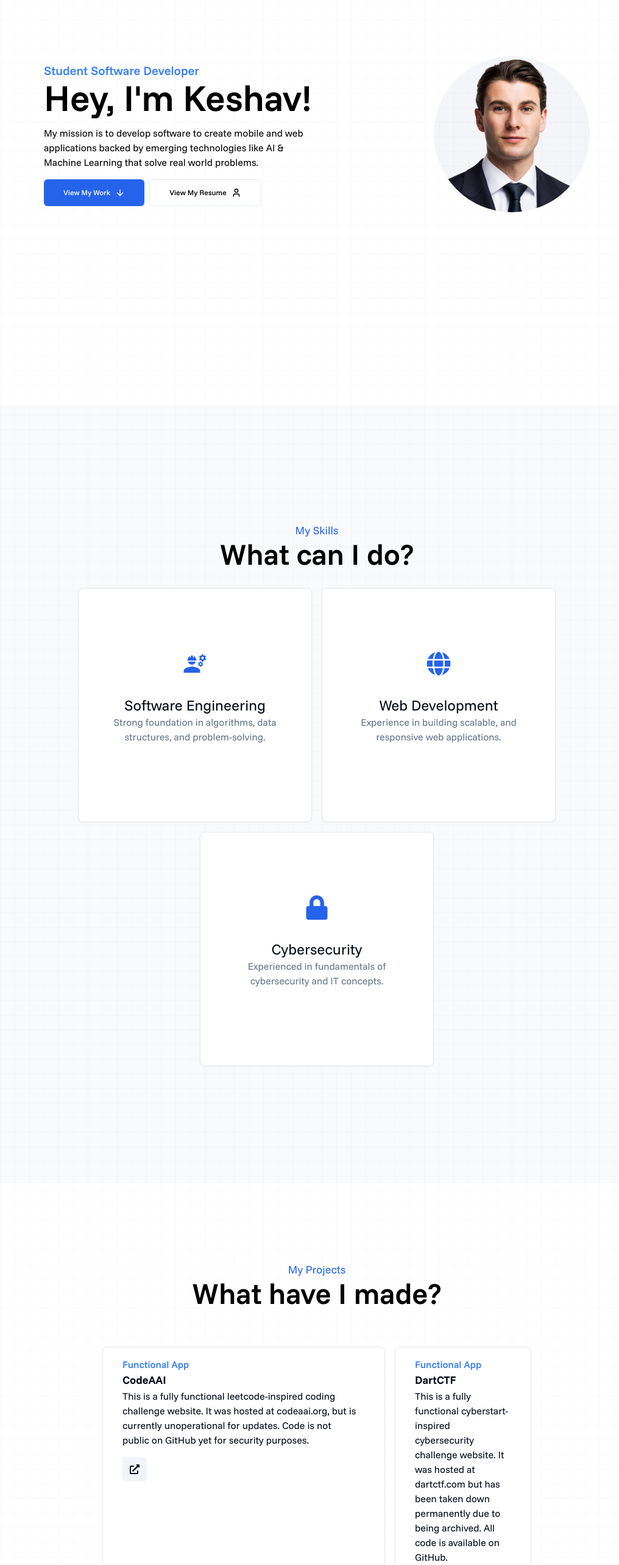
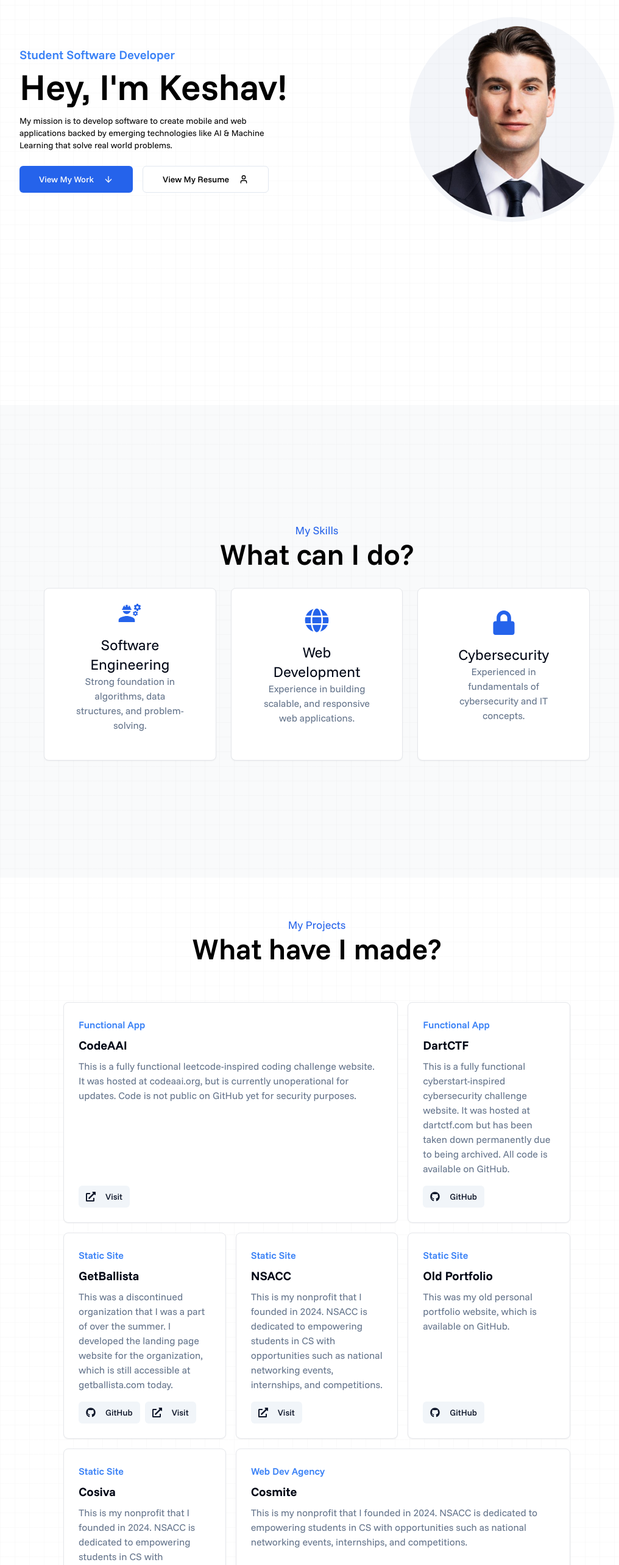
Before and after one commit to KeshavCode6/Portfolio, a Next.js app: page / in a window 1280 px wide. Shown: the part 160-2726 px from the top of the page at 61% size, without its empty margins (120-1136 px from the left). Built offline with nearby package versions, Linux system fonts and the light colour scheme.

Commit message:
final touches

```diff
--- a/src/components/sections/hero.tsx
+++ b/src/components/sections/hero.tsx
@@ -1,44 +1,47 @@
 "use client"
-import { Button } from "@/components/ui/button";
-import { ArrowDown, UserIcon } from "lucide-react";
-import Link from "next/link";
-import headshot from "@/public/headshot.png";
-import Image from "next/image";
-import React from "react";
-import { handleLinkClick } from "../navbar";
+
+import { Button } from "@/components/ui/button"
+import { ArrowDown, UserIcon } from "lucide-react"
+import Link from "next/link"
+import headshot from "@/public/headshot.png"
+import Image from "next/image"
+import { handleLinkClick } from "../navbar"
 
 export function Hero() {
     return (
-        <div className="relative flex items-center justify-center h-[95vh] gap-48 z-40 mb-16 " id='about'>
-            <div >
-                <p className="text-sm md:text-xl font-semibold text-blue-500">
-                    Student Software Developer
+        <div
+            className="relative flex flex-col md:flex-row items-center justify-center min-h-[95vh] px-4 py-12 gap-8 md:gap-16 lg:gap-24 xl:gap-48 z-40 mb-16 pt-32 sm:pt-0"
+            id="about"
+        >
+            <div className="text-center md:text-left max-w-2xl">
+                <p className="text-sm md:text-xl font-semibold text-blue-500 mb-2">Student Software Developer</p>
+                <h1 className="text-4xl md:text-5xl lg:text-6xl font-semibold mb-4">Hey, I&apos;m Keshav!</h1>
+                <p className="text-sm md:text-md max-w-md mx-auto md:mx-0 mb-6">
+                    My mission is to develop software to create mobile and web applications backed by emerging technologies like
+                    AI & Machine Learning that solve real world problems.
                 </p>
-                <span className="flex text-6xl gap-3 items-center justify-center md:justify-normal font-semibold leading mb-4">
-                    Hey, I&apos;m Keshav!
-                </span>
-
-                <p className="text-md max-w-md mb-4">
-                    My mission is to develop software to create mobile and web
-                    applications backed by emerging technologies like AI & Machine
-                    Learning that solve real world problems.
-                </p>
-                <div className="flex flex-col md:flex-row gap-2 justify-center items-center sm:justify-start">
-                    <Button className="flex items-center justify-center w-fit sm:text-xs" asChild size={"lg"} onClick={() => handleLinkClick("#projects")}>
-                        <span>
-                            View My Work <ArrowDown className="h-4 w-4" />
-                        </span>
+                <div className="flex flex-col sm:flex-row gap-4 justify-center md:justify-start">
+                    <Button className="w-full sm:w-auto text-sm" size="lg" onClick={() => handleLinkClick("#projects")}>
+                        View My Work <ArrowDown className="h-4 w-4 ml-2" />
                     </Button>
-                    <Button className="flex items-center justify-center w-fit sm:text-xs" variant={"outline"} asChild size={"lg"}>
-                        <Link target="_blank" href={"https://drive.google.com/file/d/1EDpeBsYK5f9UZKujKS0qOuPL2LBlxMan/view?usp=sharing"}>
-                            View My Resume <UserIcon className="h-4 w-4" />
+                    <Button className="w-full sm:w-auto text-sm" variant="outline" size="lg" asChild>
+                        <Link
+                            target="_blank"
+                            href="https://drive.google.com/file/d/1EDpeBsYK5f9UZKujKS0qOuPL2LBlxMan/view?usp=sharing"
+                        >
+                            View My Resume <UserIcon className="h-4 w-4 ml-2" />
                         </Link>
                     </Button>
                 </div>
             </div>
-            <div className="bg-blue-900/[0.05] rounded-full">
-                <Image src={headshot} alt="headshot" className="w-[20vw] aspect-square rounded-full" />
+            <div className="bg-blue-900/[0.05] rounded-full p-2">
+                <Image
+                    src={headshot || "/placeholder.svg"}
+                    alt="headshot"
+                    className="w-48 h-48 md:w-64 md:h-64 lg:w-80 lg:h-80 rounded-full object-cover"
+                    priority
+                />
             </div>
         </div>
-    );
+    )
 }
--- a/src/components/sections/projects.tsx
+++ b/src/components/sections/projects.tsx
@@ -1,89 +1,88 @@
 "use client"
-import React, { useRef } from "react";
-import { Button } from '@/components/ui/button';
-import { Card } from '@/components/ui/card';
-import Link from 'next/link';
-import { FaExternalLinkAlt, FaGithub } from 'react-icons/fa';
-import { motion, useInView } from "framer-motion";
+
+import { useRef } from "react"
+import { Button } from "@/components/ui/button"
+import { Card } from "@/components/ui/card"
+import Link from "next/link"
+import { FaExternalLinkAlt, FaGithub } from "react-icons/fa"
+import { motion, useInView } from "framer-motion"
 
 const projects = [
     {
         title: "CodeAAI",
         type: "Functional App",
-        description: "This is a fully functional leetcode-inspired coding challenge website. It was hosted at codeaai.org, but is currently unoperational for updates. Code is not public on GitHub yet for security purposes.",
-        size: "span 2",
-        links: [{ href: "https://www.codeaai.org", icon: <FaExternalLinkAlt /> }]
+        description:
+            "This is a fully functional leetcode-inspired coding challenge website. It was hosted at codeaai.org, but is currently unoperational for updates. Code is not public on GitHub yet for security purposes.",
+        size: "lg",
+        links: [{ href: "https://www.codeaai.org", icon: <FaExternalLinkAlt /> }],
     },
     {
         title: "DartCTF",
         type: "Functional App",
-        description: "This is a fully functional cyberstart-inspired cybersecurity challenge website. It was hosted at dartctf.com but has been taken down permanently due to being archived. All code is available on GitHub.",
-        size: "span 1",
-        links: [{ href: "https://github.com/KeshavCode6/DartCTF", icon: <FaGithub /> }]
+        description:
+            "This is a fully functional cyberstart-inspired cybersecurity challenge website. It was hosted at dartctf.com but has been taken down permanently due to being archived. All code is available on GitHub.",
+        size: "sm",
+        links: [{ href: "https://github.com/KeshavCode6/DartCTF", icon: <FaGithub /> }],
     },
     {
         title: "GetBallista",
         type: "Static Site",
-        description: "This was a discontinued organization that I was a part of over the summer. I developed the landing page website for the organization, which is still accessible at getballista.com today.",
-        size: "span 1",
+        description:
+            "This was a discontinued organization that I was a part of over the summer. I developed the landing page website for the organization, which is still accessible at getballista.com today.",
+        size: "sm",
         links: [
             { href: "https://github.com/KeshavCode6/portfolio", icon: <FaGithub /> },
-            { href: "https://www.getballista.com", icon: <FaExternalLinkAlt /> }
-        ]
+            { href: "https://www.getballista.com", icon: <FaExternalLinkAlt /> },
+        ],
     },
     {
         title: "NSACC",
         type: "Static Site",
-        description: "This is my nonprofit that I founded in 2024. NSACC is dedicated to empowering students in CS with opportunities such as national networking events, internships, and competitions.",
-        size: "span 1",
-        links: [{ href: "https://www.nsacc.org", icon: <FaExternalLinkAlt /> }]
+        description:
+            "This is my nonprofit that I founded in 2024. NSACC is dedicated to empowering students in CS with opportunities such as national networking events, internships, and competitions.",
+        size: "sm",
+        links: [{ href: "https://www.nsacc.org", icon: <FaExternalLinkAlt /> }],
     },
     {
         title: "Old Portfolio",
         type: "Static Site",
         description: "This was my old personal portfolio website, which is available on GitHub.",
-        size: "span 1",
-        links: [{ href: "https://github.com/KeshavCode6/portfolio", icon: <FaGithub /> }]
+        size: "sm",
+        links: [{ href: "https://github.com/KeshavCode6/portfolio", icon: <FaGithub /> }],
     },
     {
         title: "Cosiva",
         type: "Static Site",
-        description: "This is my nonprofit that I founded in 2024. NSACC is dedicated to empowering students in CS with opportunities such as national networking events, internships, and competitions.",
-        size: "span 1",
-        links: [{ href: "https://www.nsacc.org", icon: <FaExternalLinkAlt /> }]
+        description:
+            "This is my nonprofit that I founded in 2024. NSACC is dedicated to empowering students in CS with opportunities such as national networking events, internships, and competitions.",
+        size: "sm",
+        links: [{ href: "https://www.nsacc.org", icon: <FaExternalLinkAlt /> }],
     },
     {
         title: "Cosmite",
         type: "Web Dev Agency",
-        description: "This is my nonprofit that I founded in 2024. NSACC is dedicated to empowering students in CS with opportunities such as national networking events, internships, and competitions.",
-        size: "span 2",
-        links: [{ href: "https://www.nsacc.org", icon: <FaExternalLinkAlt /> }]
+        description:
+            "This is my nonprofit that I founded in 2024. NSACC is dedicated to empowering students in CS with opportunities such as national networking events, internships, and competitions.",
+        size: "lg",
+        links: [{ href: "https://www.nsacc.org", icon: <FaExternalLinkAlt /> }],
     },
-];
+]
 
 export function Projects() {
-    const ref = useRef(null);
-    const inView = useInView(ref, { once: true });
+    const ref = useRef(null)
+    const inView = useInView(ref, { once: true })
 
     return (
-        <div className="flex flex-col w-full items-center p-32" id="projects">
-            <p className="text-primary text-lg">My Projects</p>
-            <p className="font-semibold text-5xl mb-8">What have I made?</p>
+        <div className="flex flex-col w-full items-center py-16 pb-24  xl:px-16" id="projects">
+            <p className="text-primary text-base sm:text-lg">My Projects</p>
+            <h2 className="font-semibold text-3xl sm:text-4xl md:text-5xl mb-8 text-center">What have I made?</h2>
             <div className="grid grid-cols-3 2xl:grid-cols-3 gap-4 mt-8 px-8 z-40 md:mx-32" ref={ref}>
                 {projects.map((project, index) => (
                     <motion.div
                         key={index}
-                        style={{
-                            gridColumn: project.size,
-                        }}
-                        initial={{
-                            x: -100 * index,
-                            opacity: 0
-                        }}
-                        animate={{
-                            x: inView ? 0 : -100 * index,
-                            opacity: inView ? 1 : 0
-                        }}
+                        className={`${project.size === "lg" ? "col-span-3 sm:col-span-2 lg:col-span-2" : "col-span-3 sm:col-span-1"}`}
+                        initial={{ opacity: 0, y: 50 }}
+                        animate={{ opacity: inView ? 1 : 0, y: inView ? 0 : 50 }}
                         transition={{
                             type: "spring",
                             stiffness: 120,
@@ -92,18 +91,20 @@ export function Projects() {
                                 duration: 1
                             }
                         }}
-                        whileHover={{ y: -10, rotateY: 5 }}
-                        className="relative"
+                        whileHover={{ y: -10 }}
                     >
-                        <Card className={`p-4 px-8 h-full `}>
-                            <p className='font-semibold text-md text-blue-500'>{project.type}</p>
-                            <p className='font-bold text-lg mb-0 max-w-lg'>{project.title}</p>
-                            <p className='max-w-96'>{project.description}</p>
-                            <div className="flex mt-4 space-x-2">
+                        <Card className="p-6 h-full flex flex-col justify-between ">
+                            <div>
+                                <p className="font-semibold text-sm sm:text-base text-blue-500 mb-2">{project.type}</p>
+                                <h3 className="font-bold text-lg sm:text-xl mb-2">{project.title}</h3>
+                                <p className="text-sm sm:text-base text-muted-foreground">{project.description}</p>
+                            </div>
+                            <div className="flex flex-col lg:flex-row mt-4 gap-2">
                                 {project.links.map((link, idx) => (
-                                    <Button key={idx} size="icon" variant="secondary" asChild>
-                                        <Link href={link.href} target="_blank">
+                                    <Button key={idx} size="sm" variant="secondary" asChild>
+                                        <Link href={link.href} target="_blank" className="flex items-center">
                                             {link.icon}
+                                            <span className="ml-2 hidden sm:inline">{link.icon.type === FaGithub ? "GitHub" : "Visit"}</span>
                                         </Link>
                                     </Button>
                                 ))}
@@ -113,5 +114,5 @@ export function Projects() {
                 ))}
             </div>
         </div>
-    );
+    )
 }
--- a/src/components/sections/skills.tsx
+++ b/src/components/sections/skills.tsx
@@ -1,74 +1,86 @@
-"use client";
-import React, { useRef } from "react";
-import { Card, CardContent } from "@/components/ui/card";
-import { motion, useInView } from "framer-motion";
-import { FaGlobe, FaLock } from "react-icons/fa";
-import { MdEngineering } from "react-icons/md";
+"use client"
+
+import { useRef } from "react"
+import { Card, CardContent } from "@/components/ui/card"
+import { motion, useInView } from "framer-motion"
+import { FaGlobe, FaLock } from "react-icons/fa"
+import { MdEngineering } from "react-icons/md"
 
 const skills = [
     {
         title: "Software Engineering",
         description: "Strong foundation in algorithms, data structures, and problem-solving.",
-        long_description: "Proficient in Python, JavaScript, Java, and C++. Currently learning AI and integrating LLMs into applications using tools like Ollama.",
-        icon: <MdEngineering size={40} className="relative z-10 text-primary transition-all duration-300 group-hover:text-white" />,
+        long_description:
+            "Proficient in Python, JavaScript, Java, and C++. Currently learning AI and integrating LLMs into applications using tools like Ollama.",
+        icon: (
+            <MdEngineering
+                size={40}
+                className="relative z-10 text-primary transition-all duration-300 group-hover:text-white"
+            />
+        ),
     },
     {
         title: "Web Development",
         description: "Experience in building scalable, and responsive web applications.",
-        long_description: "Well-versed in Next.js and React. Skilled in creating functional applications with Firebase, MongoDB, or PostgreSQL, and designing beautiful UIs with TailwindCSS and Framer Motion.",
-        icon: <FaGlobe size={40} className="relative z-10 text-primary transition-all duration-300 group-hover:text-white" />,
+        long_description:
+            "Well-versed in Next.js and React. Skilled in creating functional applications with Firebase, MongoDB, or PostgreSQL, and designing beautiful UIs with TailwindCSS and Framer Motion.",
+        icon: (
+            <FaGlobe size={40} className="relative z-10 text-primary transition-all duration-300 group-hover:text-white" />
+        ),
     },
     {
         title: "Cybersecurity",
         description: "Experienced in fundamentals of cybersecurity and IT concepts.",
-        long_description: "Certified with the SANS GFCT. Knowledgeable in network security, ethical hacking, cryptography, penetration testing, security audits, and mitigating vulnerabilities.",
-        icon: <FaLock size={40} className="relative z-10 text-primary transition-all duration-300 group-hover:text-white" />,
+        long_description:
+            "Certified with the SANS GFCT. Knowledgeable in network security, ethical hacking, cryptography, penetration testing, security audits, and mitigating vulnerabilities.",
+        icon: (
+            <FaLock size={40} className="relative z-10 text-primary transition-all duration-300 group-hover:text-white" />
+        ),
     },
-];
+]
 
 export function Skills() {
-    const ref = useRef(null);
-    const inView = useInView(ref, { once: true });
+    const ref = useRef(null)
+    const inView = useInView(ref, { once: true })
 
     return (
-        <div className="flex flex-col w-full items-center  bg-gray-50 p-48" id="skills">
-            <p className="text-primary text-lg">My Skills</p>
-            <p className="font-semibold text-5xl mb-8">What can I do?</p>
+        <div className="flex flex-col w-full items-center bg-gray-50 p-8 md:p-32 lg:p-48" id="skills">
+            <p className="text-primary text-base sm:text-lg">My Skills</p>
+            <h2 className="font-semibold text-3xl sm:text-4xl md:text-5xl mb-8 text-center">What can I do?</h2>
 
-            <div className="flex flex-wrap justify-center gap-4 z-40 relative" ref={ref}>
+            <div className="grid grid-cols-1 md:grid-cols-2 xl:grid-cols-3 gap-6 z-40 relative max-w-7xl mx-auto" ref={ref}>
                 {skills.map((skill, index) => (
                     <motion.div
-                        ref={ref}
-                        initial={{ opacity: 0, y: -100 }}
-                        animate={{ opacity: inView ? 1 : 0, y: inView ? 0 : -100 }}
-                        transition={{ duration: 1 + 0.75 * index }}
                         key={index}
+                        initial={{ opacity: 0, y: -50 }}
+                        animate={{ opacity: inView ? 1 : 0, y: inView ? 0 : -50 }}
+                        transition={{ duration: 0.5, delay: index * 0.2 }}
                     >
-                        <Card className="w-96 aspect-square p-6 text-center cursor-pointer group relative overflow-hidden flex flex-col items-center justify-center">
-                            <span className="absolute inset-0 bg-blue-700 transform scale-y-0 origin-top transition-transform duration-1000 group-hover:scale-y-100"></span>
+                        <Card className="h-full p-6 text-center cursor-pointer group relative overflow-hidden flex flex-col items-center justify-center aspect-square max-w-96">
+                            <span className="absolute inset-0 bg-blue-700 transform scale-y-0 origin-top transition-transform duration-300 group-hover:scale-y-100"></span>
 
                             {/* Default Content */}
-                            <div className="flex flex-col items-center justify-center opacity-100 duration-500 group-hover:opacity-0 transition-all">
+                            <div className="flex flex-col items-center justify-center opacity-100 duration-300 group-hover:opacity-0 transition-all">
                                 {skill.icon}
-                                <CardContent className="mt-8 relative z-10">
-                                    <p className="text-2xl transition-all duration-300 group-hover:text-white">
+                                <CardContent className="mt-4 relative z-10">
+                                    <p className="text-xl sm:text-2xl transition-all duration-300 group-hover:text-white">
                                         {skill.title}
                                     </p>
-                                    <p className="text-muted-foreground transition-all duration-300 group-hover:text-white">
+                                    <p className="text-sm sm:text-base text-muted-foreground transition-all duration-300 group-hover:text-white">
                                         {skill.description}
                                     </p>
                                 </CardContent>
                             </div>
 
                             {/* Long Description on Hover */}
-                            <div className="absolute inset-0 flex flex-col items-center justify-center opacity-0 duration-500 group-hover:opacity-100 transition-all p-6 text-white">
-                                <p className="text-xl font-semibold">{skill.title}</p>
-                                <p className="text-md text-center">{skill.long_description}</p>
+                            <div className="absolute inset-0 flex flex-col items-center justify-center opacity-0 duration-300 group-hover:opacity-100 transition-all p-4 text-white">
+                                <p className="text-lg sm:text-xl font-semibold mb-2">{skill.title}</p>
+                                <p className="text-sm sm:text-base text-center">{skill.long_description}</p>
                             </div>
                         </Card>
                     </motion.div>
                 ))}
             </div>
         </div>
-    );
+    )
 }
```
Also changed, not shown: src/app/not-found.tsx (added, +29 -0 lines), src/components/navbar.tsx (+9 -5 lines).
